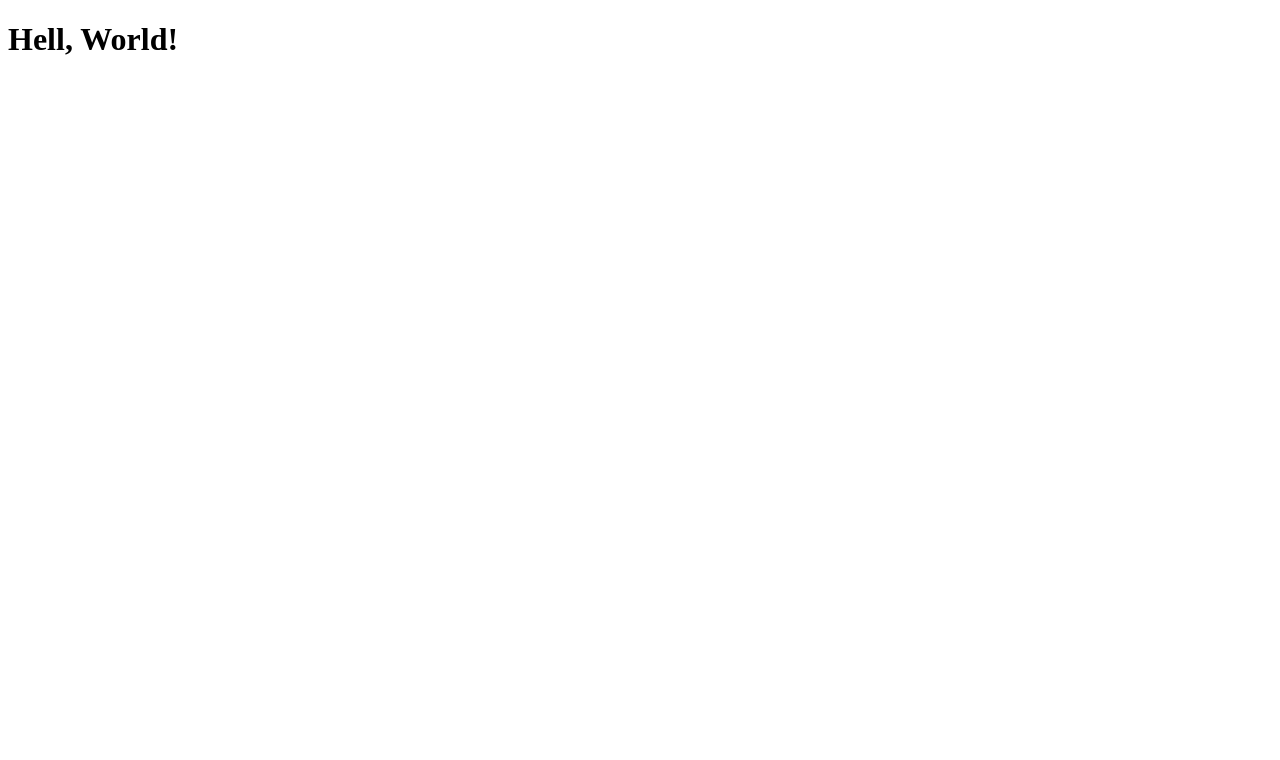
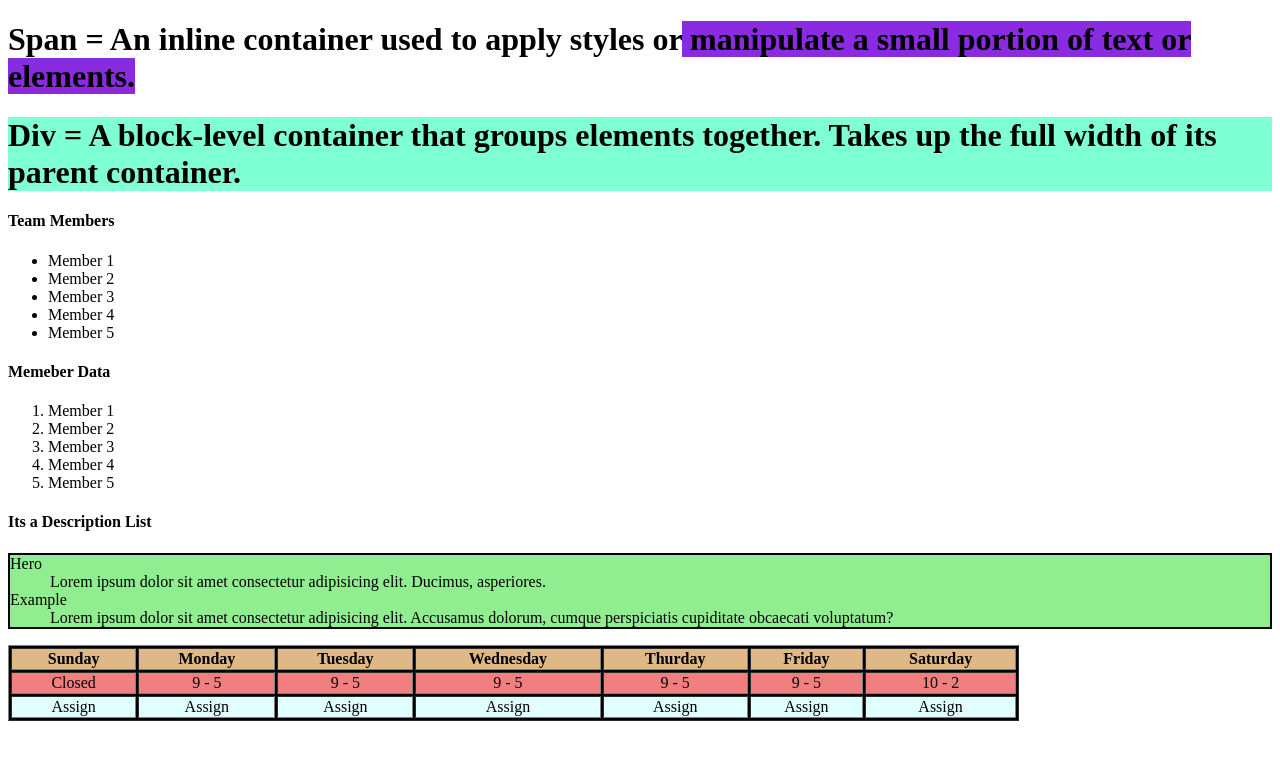
Before and after one commit to TheThunderB0lt/MERN-Mastery, a plain HTML site: page src/index.html in a window 1280 px wide. Drawn offline with Linux system fonts and the light colour scheme.

Commit message:
learned span, div, table, lists

```diff
--- a/src/index.html
+++ b/src/index.html
@@ -10,7 +10,67 @@
         <link rel="stylesheet" href="">
     </head>
     <body>
-        <h1>Hell, World!</h1>
-        <script src="" async defer></script>
+        <h1>Span = An inline container used to apply styles or<span style="background-color: blueviolet;"> manipulate a small portion of text or elements.</span></h1>
+        <h1><div style="background-color: aquamarine;">Div = A block-level container that groups elements together. Takes up the full width of its parent container.</div></h1>
+
+        <!-- Unordered List -->
+        <h4>Team Members</h4>
+        <ul>
+            <li>Member 1</li>
+            <li>Member 2</li>
+            <li>Member 3</li>
+            <li>Member 4</li>
+            <li>Member 5</li>
+         </ul>
+
+         <!-- Ordered list -->
+          <h4>Memeber Data</h4>
+          <ol>
+            <li>Member 1</li>
+            <li>Member 2</li>
+            <li>Member 3</li>
+            <li>Member 4</li>
+            <li>Member 5</li>
+          </ol>
+
+          <!-- Description List -->
+           <h4>Its a Description List</h4>
+           <dl style="background-color: lightgreen; border: 2px solid;">
+            <dt>Hero</dt>
+            <dd>Lorem ipsum dolor sit amet consectetur adipisicing elit. Ducimus, asperiores.</dd>
+            <dt>Example</dt>
+            <dd>Lorem ipsum dolor sit amet consectetur adipisicing elit. Accusamus dolorum, cumque perspiciatis cupiditate obcaecati voluptatum?</dd>
+           </dl>
+
+           <!-- Table -->
+            <table border="1" style="background-color: black;" width="80%">
+                <tr align="center" style="background-color: burlywood;">
+                    <th>Sunday</th>
+                    <th>Monday</th>
+                    <th>Tuesday</th>
+                    <th>Wednesday</th>
+                    <th>Thurday</th>
+                    <th>Friday</th>
+                    <th>Saturday</th>
+                </tr>
+                <tr align="center" style="background-color: lightcoral;">
+                    <td>Closed</td>
+                    <td>9 - 5</td>
+                    <td>9 - 5</td>
+                    <td>9 - 5</td>
+                    <td>9 - 5</td>
+                    <td>9 - 5</td>
+                    <td>10 - 2</td>
+                </tr>
+                <tr style="background-color: lightcyan;" align="center">
+                    <td>Assign</td>
+                    <td>Assign</td>
+                    <td>Assign</td>
+                    <td>Assign</td>
+                    <td>Assign</td>
+                    <td>Assign</td>
+                    <td>Assign</td>
+                </tr>
+            </table>
     </body>
 </html>
```
Also changed, not shown: src/Resouces.txt (added).
